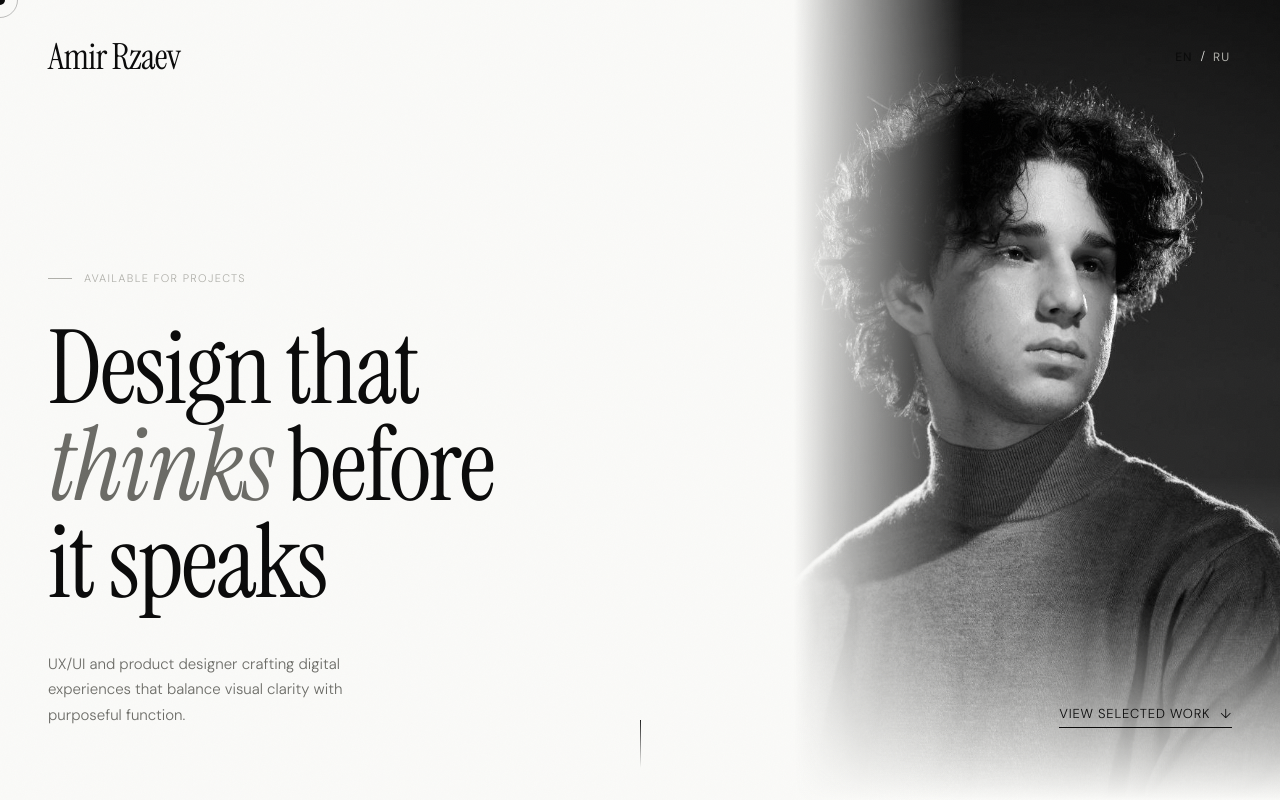
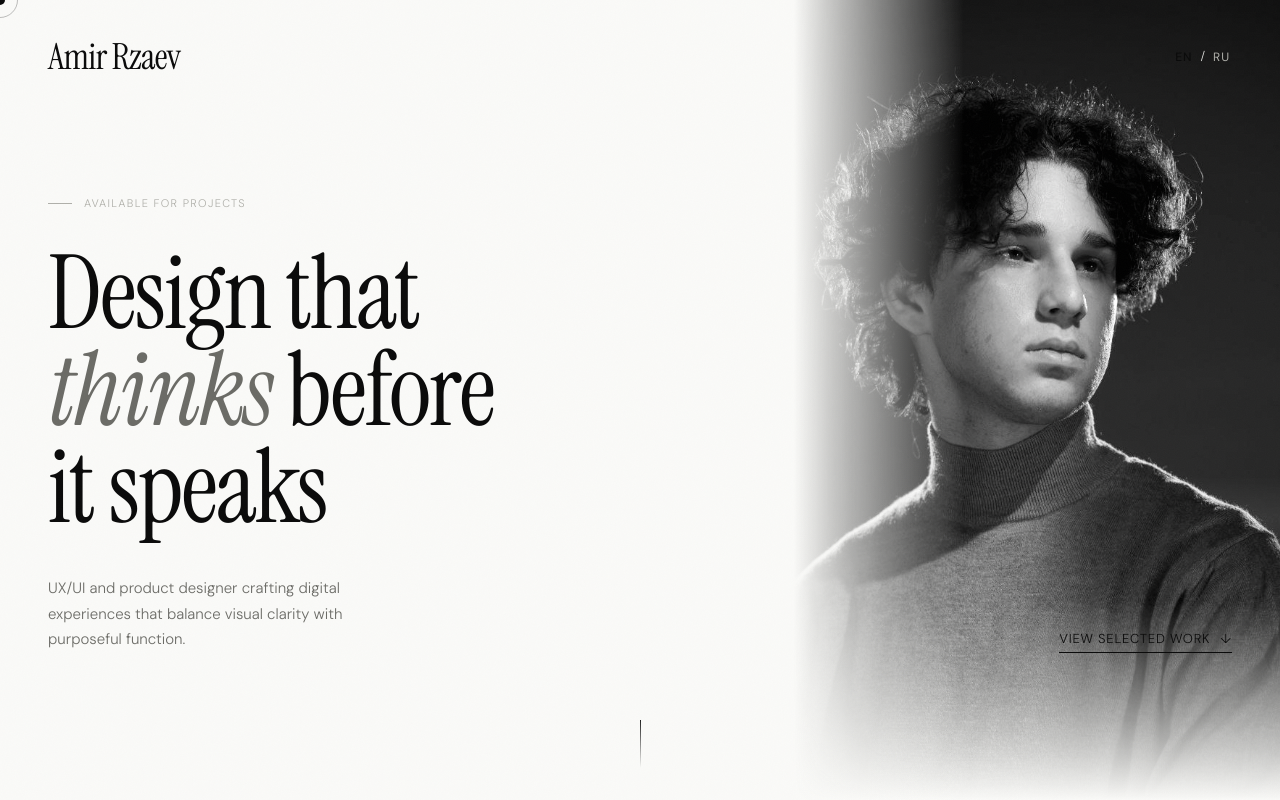
Before and after one commit to beyooondd/amir-portfolio, a Next.js app: page / in a window 1280 px wide. Shown: the top 800 px of the page. Built offline with nearby package versions, Linux system fonts and the light colour scheme.

Commit message:
hero text position

```diff
--- a/app/globals.css
+++ b/app/globals.css
@@ -112,8 +112,8 @@ nav {
   min-height: 100vh;
   display: flex;
   flex-direction: column;
-  justify-content: flex-end;
-  padding: 0 48px 72px;
+  justify-content: center;
+  padding: 120px 48px 72px;
   position: relative;
   overflow: hidden;
 }
```
